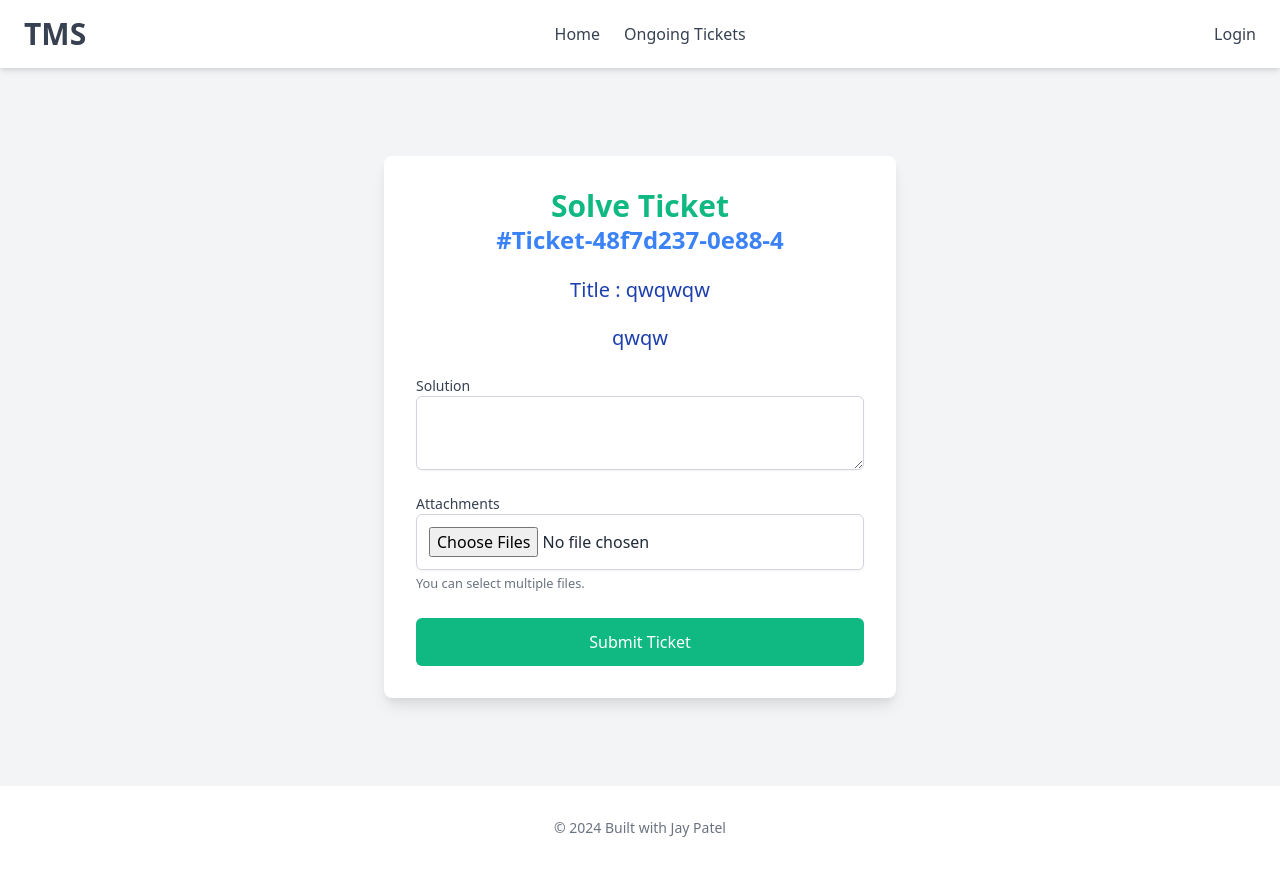
After one commit to jay19patel/task-from-zillion, a Django app: a page that uses ticketing_management_system/templates/base.html in a window 1280 px wide. The commit adds this page. Run offline with Django 5.2, Linux system fonts and the light colour scheme; data comes from the database, SQL or seed files in the repository; both versions use the stored data as it was after the commit.

Commit message:
WIP:Added Home,Login,Registartion,Ticket Create View Delete system

```diff
--- a/ticketing_management_system/templates/base.html
+++ b/ticketing_management_system/templates/base.html
@@ -25,8 +25,12 @@
                 </div>
                 <ul class="md:flex space-x-6 text-gray-700 font-medium">
                     <li><a href="{% url 'home' %}" class="hover:text-blue-500 transition-colors">Home</a></li>
+                    {% if user.role == 'admin' %}
                     <li><a href="{% url 'manage_staff' %}" class="hover:text-blue-500 transition-colors">Manage Staff</a></li>
-                    <li><a href="{% url 'manage_tickets' %}" class="hover:text-blue-500 transition-colors">Manage Tickets</a></li>
+                    <li><a href="{% url 'manage_tickets' status='All' %}" class="hover:text-blue-500 transition-colors">Manage Tickets</a></li>
+                    {%else%}
+                    <li><a href="{% url 'manage_tickets' status='Ongoing' %}" class="hover:text-blue-500 transition-colors">Ongoing Tickets</a></li>
+                    {% endif %}
                 </ul>
                 <div class="md:flex items-center space-x-4">
                     {% if user.is_authenticated %}
--- a/ticketing_management_system/templates/manage_staff.html
+++ b/ticketing_management_system/templates/manage_staff.html
@@ -37,7 +37,7 @@
                         {% endif %}
                     </td>
                     <td class="px-6 py-4 whitespace-nowrap flex item-center justify-center">
-                        <button class="px-4 py-2 font-medium text-white bg-blue-600 rounded-md hover:bg-blue-500 focus:outline-none focus:shadow-outline-blue active:bg-blue-600 transition duration-150 ease-in-out">Edit</button>
+                        <button class="px-4 py-2 font-medium text-white bg-blue-600 rounded-md hover:bg-blue-500 focus:outline-none focus:shadow-outline-blue active:bg-blue-600 transition duration-150 ease-in-out">View</button>
                         <button class="ml-2 px-4 py-2 font-medium text-white bg-red-600 rounded-md hover:bg-red-500 focus:outline-none focus:shadow-outline-red active:bg-red-600 transition duration-150 ease-in-out">Delete</button>
                     </td>
                 </tr>
--- /dev/null
+++ b/ticketing_management_system/templates/solve_ticket.html
@@ -0,0 +1,36 @@
+{% extends "base.html" %}
+
+{% block title %}Create Ticket{% endblock %}
+
+{% block content %}
+<div class="bg-gray-100 py-12 px-4 sm:px-6 lg:px-8">
+    <div class="max-w-lg mx-auto bg-white p-8 rounded-lg shadow-lg">
+        <div class="text-center mb-6">
+            <h1 class="text-3xl font-bold text-green-500">Solve Ticket</h1>
+            <h1 class="text-2xl font-extrabold text-blue-500">#{{ticket.id}}</h1>
+            <h1 class="text-xl pt-5 text-blue-800">Title : {{ticket.title}}</h1>
+            <h1 class="text-xl pt-5 text-blue-800">{{ticket.description}}</h1>
+        </div>
+
+        <form method="POST" enctype="multipart/form-data">
+            {% csrf_token %}
+
+            <div class="mb-6">
+                <label for="solution" class="block text-sm font-medium text-gray-700">Solution</label>
+                <textarea name="solution" id="solution" class="block w-full p-3 border border-gray-300 rounded-md shadow-sm focus:ring-2 focus:ring-green-500 focus:outline-none" required></textarea>
+            </div>
+
+            <div class="mb-6">
+                <label for="attachments" class="block text-sm font-medium text-gray-700">Attachments</label>
+                <input type="file" name="attachments" id="attachments" multiple accept="image/*,video/*,.txt,.pdf,.doc,.docx,.xls,.xlsx,.csv" class="block w-full p-3 border border-gray-300 rounded-md shadow-sm focus:ring-2 focus:ring-green-500 focus:outline-none">
+                <small class="text-gray-500">You can select multiple files.</small>
+            </div>
+
+            <button type="submit" class="bg-green-500 text-white p-3 w-full rounded-md hover:bg-green-600 focus:outline-none focus:ring-2 focus:ring-green-500">
+                Submit Ticket
+            </button>
+        </form>
+
+    </div>
+</div>
+{% endblock %}
--- a/ticketing_management_system/templates/ticket_confirm_delete.html
+++ b/ticketing_management_system/templates/ticket_confirm_delete.html
@@ -17,7 +17,7 @@
         <form method="post">
             {% csrf_token %}
             <button type="submit" class="px-4 py-2 bg-red-600 text-white rounded-md hover:bg-red-500 focus:outline-none focus:shadow-outline-red">Yes, Delete</button>
-            <a href="{% url 'manage_tickets' %}" class="ml-4 px-4 py-2 bg-gray-600 text-white rounded-md hover:bg-gray-500 focus:outline-none focus:shadow-outline-gray">Cancel</a>
+            <a href="{% url 'manage_tickets' status='Draft' %}" class="ml-4 px-4 py-2 bg-gray-600 text-white rounded-md hover:bg-gray-500 focus:outline-none focus:shadow-outline-gray">Cancel</a>
         </form>
     </div>
 </div>
--- a/ticketing_management_system/templates/view_ticket.html
+++ b/ticketing_management_system/templates/view_ticket.html
@@ -6,7 +6,7 @@
 <div class="bg-gray-100 px-4 py-8">
     <div class="max-w-7xl mx-auto bg-white p-6 rounded-lg shadow-lg">
         <div class="flex flex-col md:flex-row justify-between items-start">
-            <!-- Left Section - Ticket Details -->
+
             <div class="md:w-2/3">
                 <h1 class="text-4xl font-extrabold text-green-500 mb-4">Details of {{ ticket.title }}</h1>
 
--- a/ticketing_management_system/ticketing_app/urls.py
+++ b/ticketing_management_system/ticketing_app/urls.py
@@ -10,8 +10,9 @@ urlpatterns = [
     path('registration/', RegisterView.as_view(), name='registration'),
     path('', HomeView.as_view(), name='home'),
     path('manage_staff/', ManageStaff.as_view(), name='manage_staff'),
-    path('manage_tickets/', ManageTickets.as_view(), name='manage_tickets'),
+    path('manage_tickets/<str:status>/', ManageTickets.as_view(), name='manage_tickets'),
     path('create_tickets/', CreateTickets.as_view(), name='create_tickets'),
     path('view_ticket/<str:pk>/', ViewTickets.as_view(), name='view_ticket'),
     path('delete_ticket/<str:pk>/', DeleteTicket.as_view(), name='delete_ticket'),
+    path('solve_ticket/<str:pk>/', SolveTicket.as_view(), name='solve_ticket'),
 ]
--- a/ticketing_management_system/ticketing_app/views.py
+++ b/ticketing_management_system/ticketing_app/views.py
@@ -2,7 +2,7 @@
 from django.contrib.auth import authenticate, login
 from django.shortcuts import render, redirect
 from .role_permission import RoleRequiredMixin
-from django.views.generic import TemplateView,ListView,DetailView,DeleteView
+from django.views.generic import TemplateView,ListView,DetailView,DeleteView,UpdateView
 from django.contrib import messages
 from .models import User
 from django.views import View
@@ -101,16 +101,34 @@ class HomeView(RoleRequiredMixin,TemplateView):
         user = self.request.user
         context['email'] = user.role
         context['username'] = user.username
+        print(Ticket.objects.filter(status = "Ongoing").count(),"<---------")
+        if user.role == "admin" :
+            context['total_tickets'] = Ticket.objects.all().count()
+            context['ongoing_tickets'] = Ticket.objects.filter(status = "Ongoing").count()
+            context['complated_tickets'] =Ticket.objects.filter(status = "Complated").count()
+            context['archived_tickets'] = Ticket.objects.filter(status = "Archived").count()
+        else:
+            context['total_tickets'] = Ticket.objects.filter(assigned_member=user).count()
+            context['ongoing_tickets'] = Ticket.objects.filter(status = "Ongoing",assigned_member=user).count()
+            context['complated_tickets'] =Ticket.objects.filter(status = "Completed",assigned_member=user).count()
         return context
 
-class ManageTickets(TemplateView):
+class ManageTickets(RoleRequiredMixin, TemplateView):
+    role = "any"
     template_name = 'manage_tickets.html'
 
     def get_context_data(self, **kwargs):
         context = super().get_context_data(**kwargs)
-        context["tickets"] = Ticket.objects.filter(status__in=["Draft", "Ongoing"])
-        context["column_name"] = ["Id","Title","Assigned To","Status","-"]
+
+        status_param = self.kwargs.get('status', None)
+        if status_param == "All":
+            context["tickets"] = Ticket.objects.all()
+        else:
+            context["tickets"] = Ticket.objects.filter(status=status_param)
+
+        context["column_name"] = ["Id", "Title", "Assigned To", "Status", "-"]
         return context
+
 
 class ManageStaff(RoleRequiredMixin, ListView):
     model = User
@@ -143,28 +161,35 @@ class CreateTickets(RoleRequiredMixin,View):
         description = request.POST.get('description')
         assigned_member_username = request.POST.get('assigned_member')
         attachments = request.FILES.getlist('attachments')
-        print("assigned_member_username:",assigned_member_username)
         try:
             uuid_str = str(uuid.uuid4())[:15]
-            ticket = Ticket.objects.create(
-                id=f"Ticket-{uuid_str}",
-                title=title,
-                description=description,
-                assigned_member = User.objects.get(username=assigned_member_username),
-                status='Draft',
-            )
+            if assigned_member_username == "0":
+                ticket = Ticket.objects.create(
+                    id=f"Ticket-{uuid_str}",
+                    title=title,
+                    description=description,
+                    assigned_member = None,
+                    status='Draft',
+                )
+            else:
+                ticket = Ticket.objects.create(
+                    id=f"Ticket-{uuid_str}",
+                    title=title,
+                    description=description,
+                    assigned_member = User.objects.get(username=assigned_member_username),
+                    status='Ongoing',
+                )
             for file in attachments:
                 ticket.attachments.create(file=file)
 
 
             messages.success(request, "Ticket created and assigned successfully!")
-            return redirect('manage_tickets')  # Redirect to a ticket listing page
+            return redirect(reverse('manage_tickets', kwargs={'status': 'All'}))
         except User.DoesNotExist:
             messages.error(request, "Assigned member not found.")
         except Exception as e:
             messages.error(request, f"An error occurred: {str(e)}")
 
-        # Render the form again if there's an error
         context = {
             'users': User.objects.filter(role='staff'),
         }
@@ -177,12 +202,42 @@ class ViewTickets(RoleRequiredMixin,DetailView):
     role="any"
     context_object_name = 'ticket'
 
-class DeleteTicket(DeleteView):
+class DeleteTicket(RoleRequiredMixin,DeleteView):
+    role="admin"
     model = Ticket
     template_name = 'ticket_confirm_delete.html'
     context_object_name = 'ticket'
-    success_url = reverse_lazy('manage_tickets')
-
+    def get_success_url(self):
+        return reverse_lazy('manage_tickets', kwargs={'status': "All"})
     def get_object(self, queryset=None):
         ticket_id = self.kwargs['pk']
         return Ticket.objects.get(id=ticket_id)
+
+
+class SolveTicket(View):
+    template_name = 'solve_ticket.html'
+    def get(self, request, *args, **kwargs):
+        id = self.kwargs.get('pk')
+        print("---------------------",id)
+        context = {"ticket" :Ticket.objects.get(id=id)}
+        print(context)
+        return render(request, self.template_name,context)
+
+    def post(self, request, *args, **kwargs):
+        solution = request.POST.get('solution')
+        attachments = request.FILES.getlist('attachments')
+        id = self.kwargs.get('pk')
+
+        ticket = Ticket.objects.get(id=id)
+        print(ticket)
+        print(solution)
+        if ticket and solution:
+            print(solution)
+            ticket.solution = solution
+            ticket.status = "Completed"
+            for file in attachments:
+                    ticket.attachments.create(file=file)
+            ticket.save()
+            return redirect(reverse('manage_tickets', kwargs={'status': 'Complated'}))
+        else:
+            messages.warning(request,"Solution not fount try again.")
--- a/ticketing_management_system/ticketing_management_system/settings.py
+++ b/ticketing_management_system/ticketing_management_system/settings.py
@@ -38,6 +38,7 @@ INSTALLED_APPS = [
     'django.contrib.messages',
     'django.contrib.staticfiles',
     'ticketing_app',
+    'widget_tweaks',
 ]
 
 MIDDLEWARE = [
```
Also changed, not shown: ticketing_management_system/templates/home.html (+12 -12 lines), ticketing_management_system/templates/manage_tickets.html (+13 -5 lines), ticketing_management_system/db.sqlite3.
